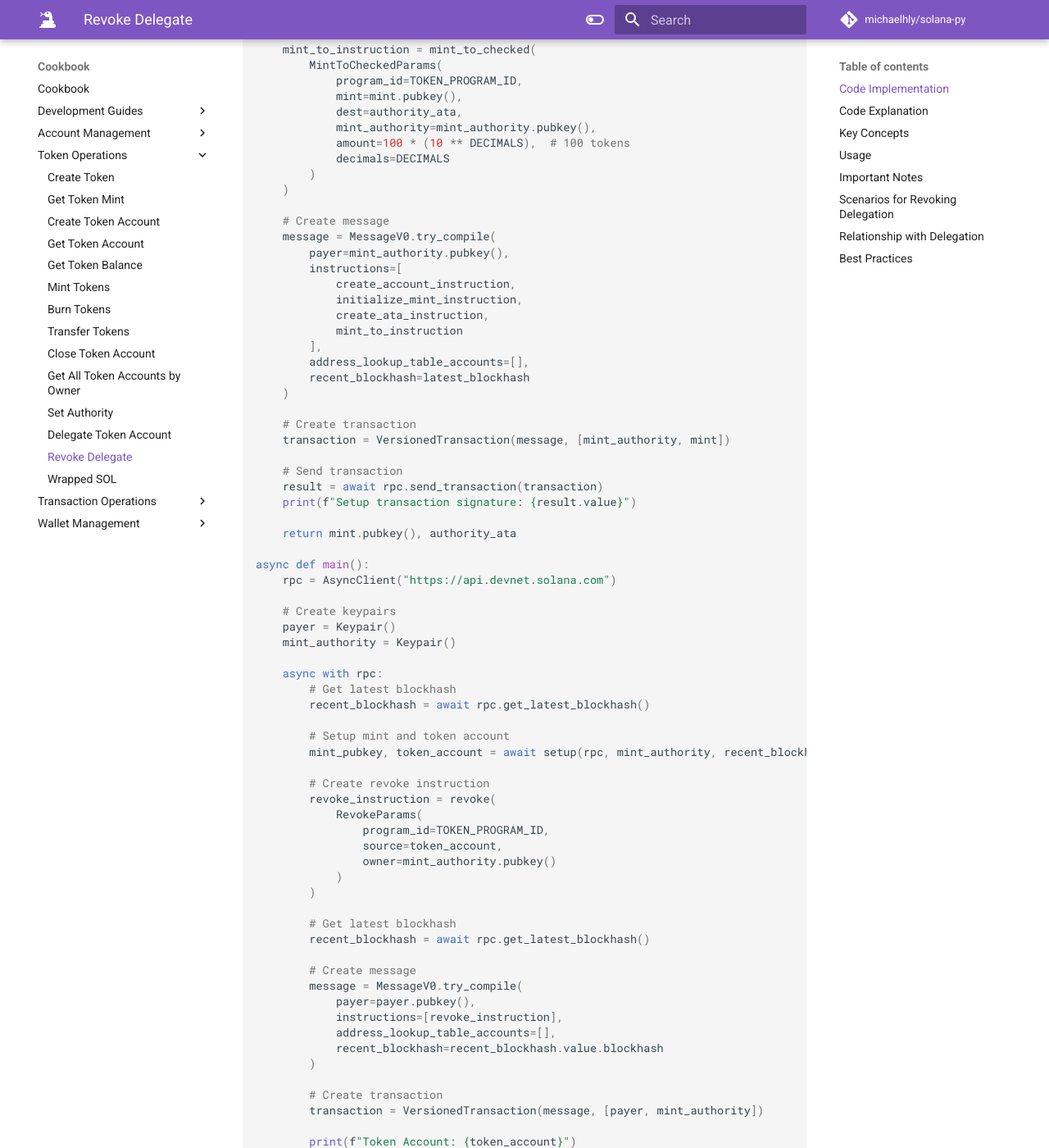
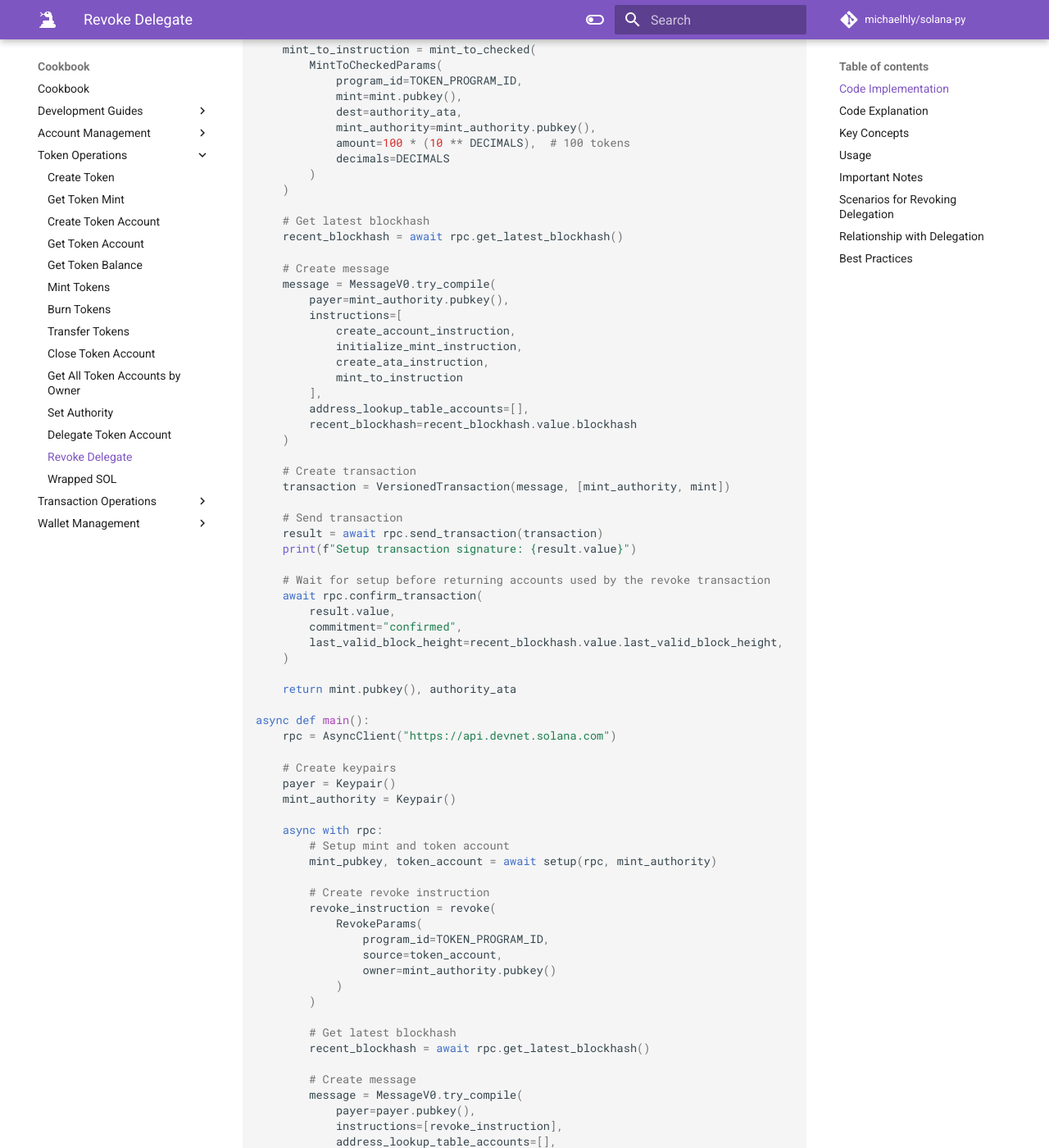
Before and after one commit to michaelhly/solana-py, an MkDocs documentation site: the page built from docs/cookbook/token-operations/revoke-delegate.md, in a window 1280 px wide and 1400 px high, scrolled down 1769 px. Shown: the whole window at 82% size. Built offline with MkDocs 1.6.1 and Material for MkDocs 9.7.7, drawn with Linux system fonts in a browser that asks for light colours; comment, search, counter and statistics services are not loaded; some of the changed text lies outside the part shown.

Commit message:
optimize docs

```diff
--- a/docs/cookbook/token-operations/revoke-delegate.md
+++ b/docs/cookbook/token-operations/revoke-delegate.md
@@ -33,7 +33,7 @@ from spl.token.constants import TOKEN_PROGRAM_ID, ASSOCIATED_TOKEN_PROGRAM_ID
 # Constants
 DECIMALS = 9
 
-async def setup(rpc, mint_authority, latest_blockhash):
+async def setup(rpc, mint_authority):
     """
     The setup function initializes the mint and associated token accounts,
     and mints tokens to said associated token account
@@ -93,6 +93,9 @@ async def setup(rpc, mint_authority, latest_blockhash):
         )
     )
 
+    # Get latest blockhash
+    recent_blockhash = await rpc.get_latest_blockhash()
+
     # Create message
     message = MessageV0.try_compile(
         payer=mint_authority.pubkey(),
@@ -103,7 +106,7 @@ async def setup(rpc, mint_authority, latest_blockhash):
             mint_to_instruction
         ],
         address_lookup_table_accounts=[],
-        recent_blockhash=latest_blockhash
+        recent_blockhash=recent_blockhash.value.blockhash
     )
 
     # Create transaction
@@ -112,6 +115,13 @@ async def setup(rpc, mint_authority, latest_blockhash):
     # Send transaction
     result = await rpc.send_transaction(transaction)
     print(f"Setup transaction signature: {result.value}")
+
+    # Wait for setup before returning accounts used by the revoke transaction
+    await rpc.confirm_transaction(
+        result.value,
+        commitment="confirmed",
+        last_valid_block_height=recent_blockhash.value.last_valid_block_height,
+    )
 
     return mint.pubkey(), authority_ata
 
@@ -123,11 +133,8 @@ async def main():
     mint_authority = Keypair()
 
     async with rpc:
-        # Get latest blockhash
-        recent_blockhash = await rpc.get_latest_blockhash()
-
         # Setup mint and token account
-        mint_pubkey, token_account = await setup(rpc, mint_authority, recent_blockhash.value.blockhash)
+        mint_pubkey, token_account = await setup(rpc, mint_authority)
 
         # Create revoke instruction
         revoke_instruction = revoke(
@@ -168,9 +175,10 @@ if __name__ == "__main__":
 This example shows how to revoke the delegation permissions of a token account:
 
 1. **Setup Phase**: Create token mint, associated token account, and mint tokens
-2. **Revoke Operation**: Use the `revoke()` function to revoke previously granted delegation permissions
-3. **Clear Delegation**: Clear the delegation information from the token account
-4. **Send Transaction**: Send the revoke instruction to the network for execution
+2. **Confirm Setup**: Wait for setup to confirm before using the new token account
+3. **Revoke Operation**: Use the `revoke()` function to revoke previously granted delegation permissions
+4. **Clear Delegation**: Clear the delegation information from the token account
+5. **Send Transaction**: Send the revoke instruction to the network for execution
 
 ## Key Concepts
 
```
Also changed, not shown: docs/cookbook/development-guides/getting-test-sol.md (+5 -1 lines), docs/cookbook/token-operations/delegate-token-account.md (+11 -3 lines), docs/cookbook/token-operations/wrapped-sol.md (+9 -1 lines).
